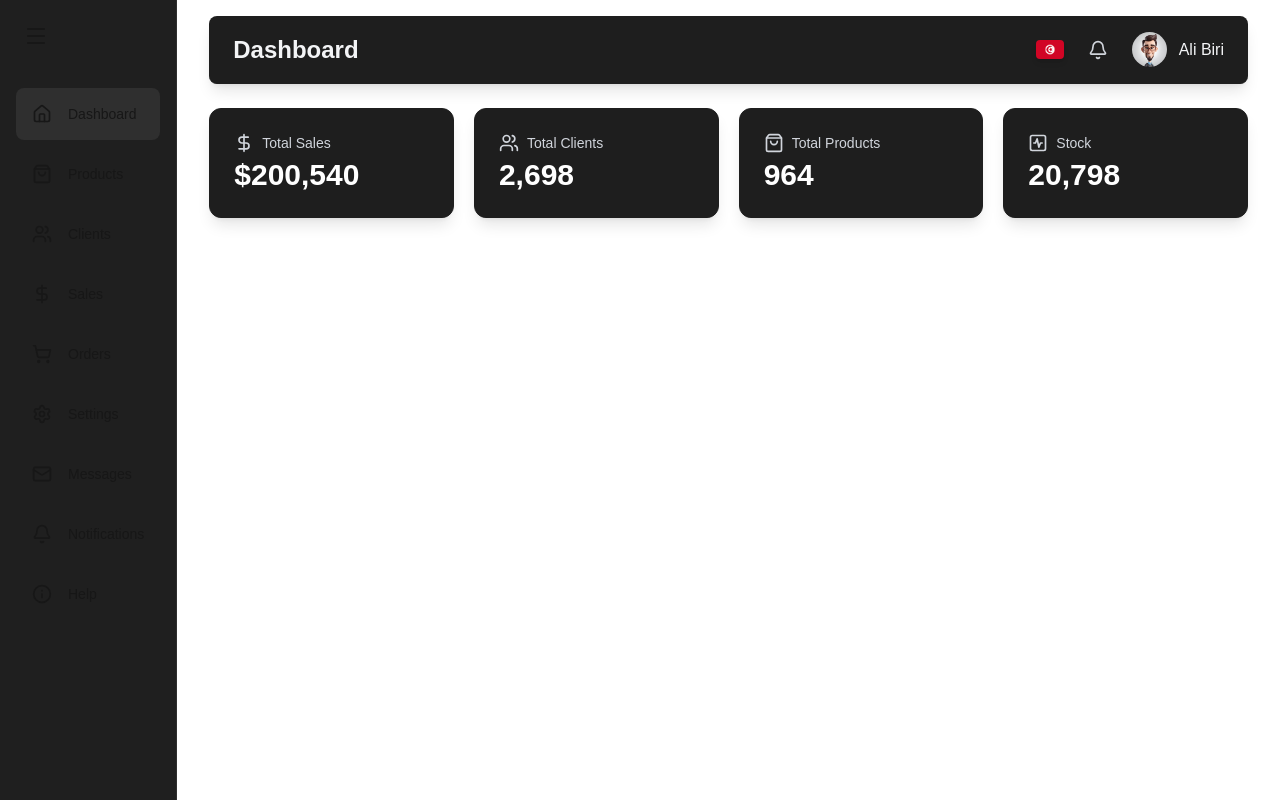
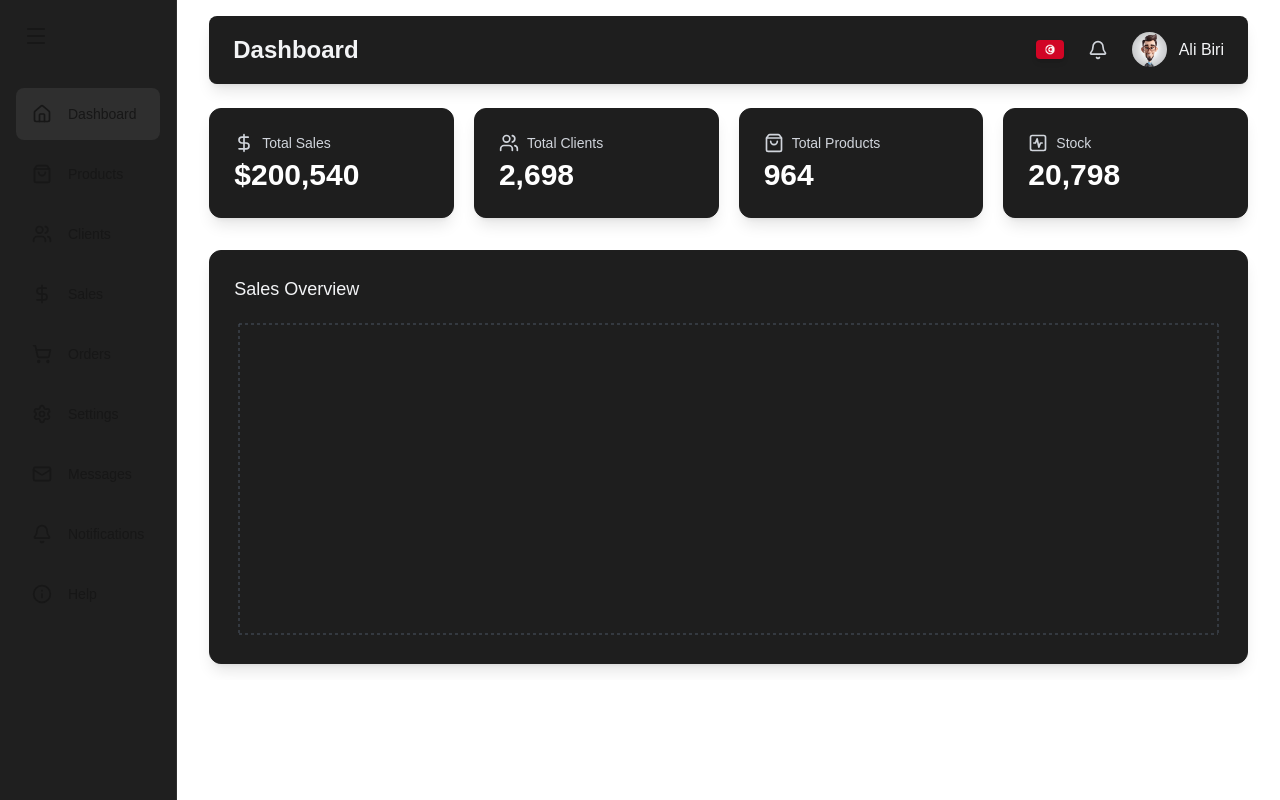
Before and after one commit to Alibiri/Admin-Dashboard, a Next.js app: page / in a window 1280 px wide. Built offline with nearby package versions, Linux system fonts and the light colour scheme.

Commit message:
creating sales overview page

```diff
--- a/components/SalesOverviewChart.jsx
+++ b/components/SalesOverviewChart.jsx
@@ -1,9 +1,30 @@
-import React from 'react'
+"use client"
+
+import React, { useEffect, useState } from 'react'
+import { CartesianGrid, LineChart, ResponsiveContainer } from 'recharts';
 
 const SalesOverviewChart = () => {
+
+    const [salesData, setSalesData] = useState([]);
+
+    useEffect(() => {
+        fetch("data/data.json")
+        .then((res) => res.json)
+        .then((data) => setSalesData(data.sales));
+    },[])
     return (
-        <div>
+        <div className='bg-[#1e1e1e] backdrop-blur-md shadow-lg rounded-xl p-4 md:p-6 border border-[#1f1f1f]'>
+            <h2 className='text-base md:text-lg font-medium mb-4 text-gray-100 text-center md:text-left'>
+                Sales Overview
+            </h2>
 
+            <div className='h-64 md:h-80'>
+                <ResponsiveContainer width="100%" height="100%">
+                    <LineChart data={salesData}>
+                        <CartesianGrid strokeDasharray="3 3" stroke="#4b5563"/>
+                    </LineChart>
+                </ResponsiveContainer>
+            </div>
         </div>
     )
 }
```
